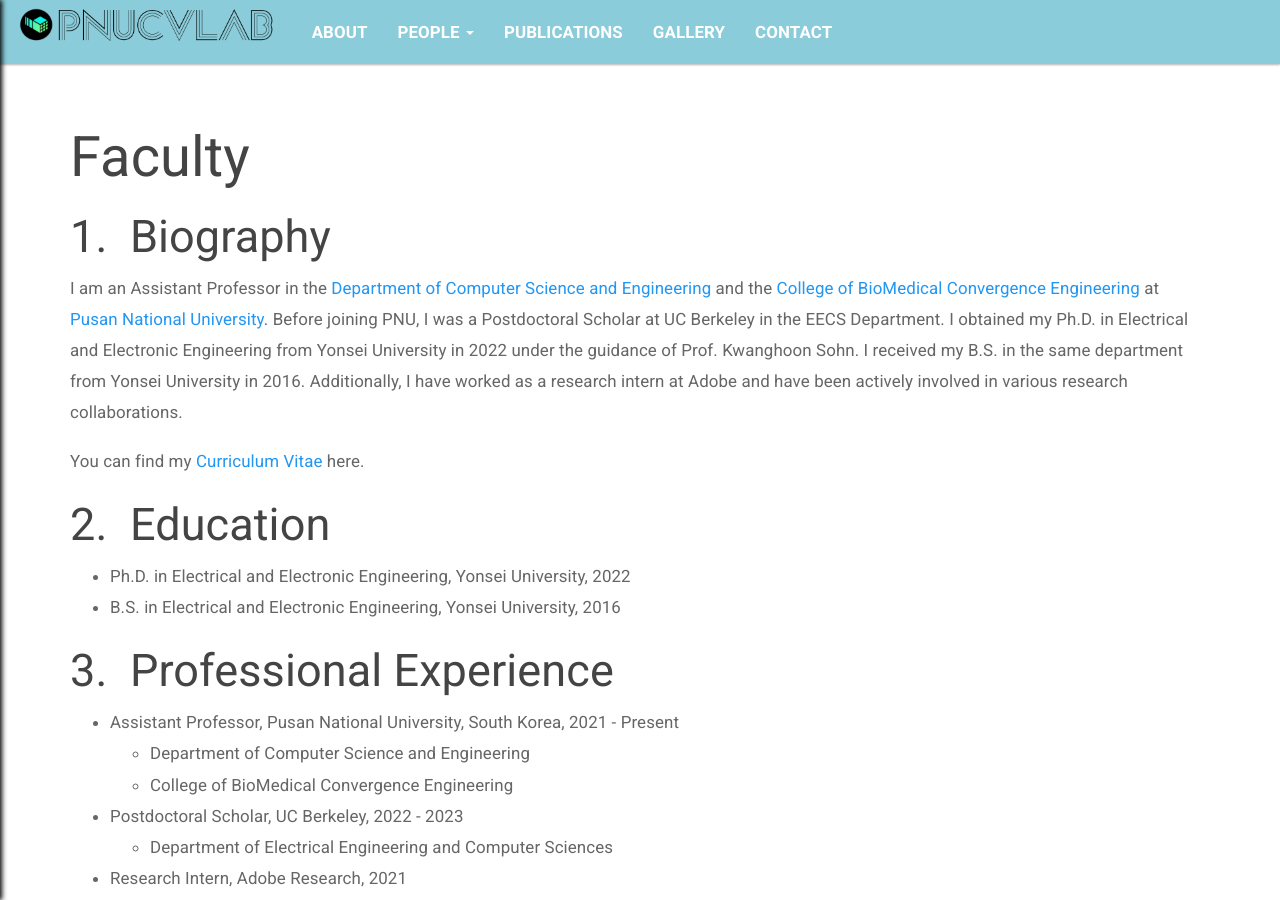
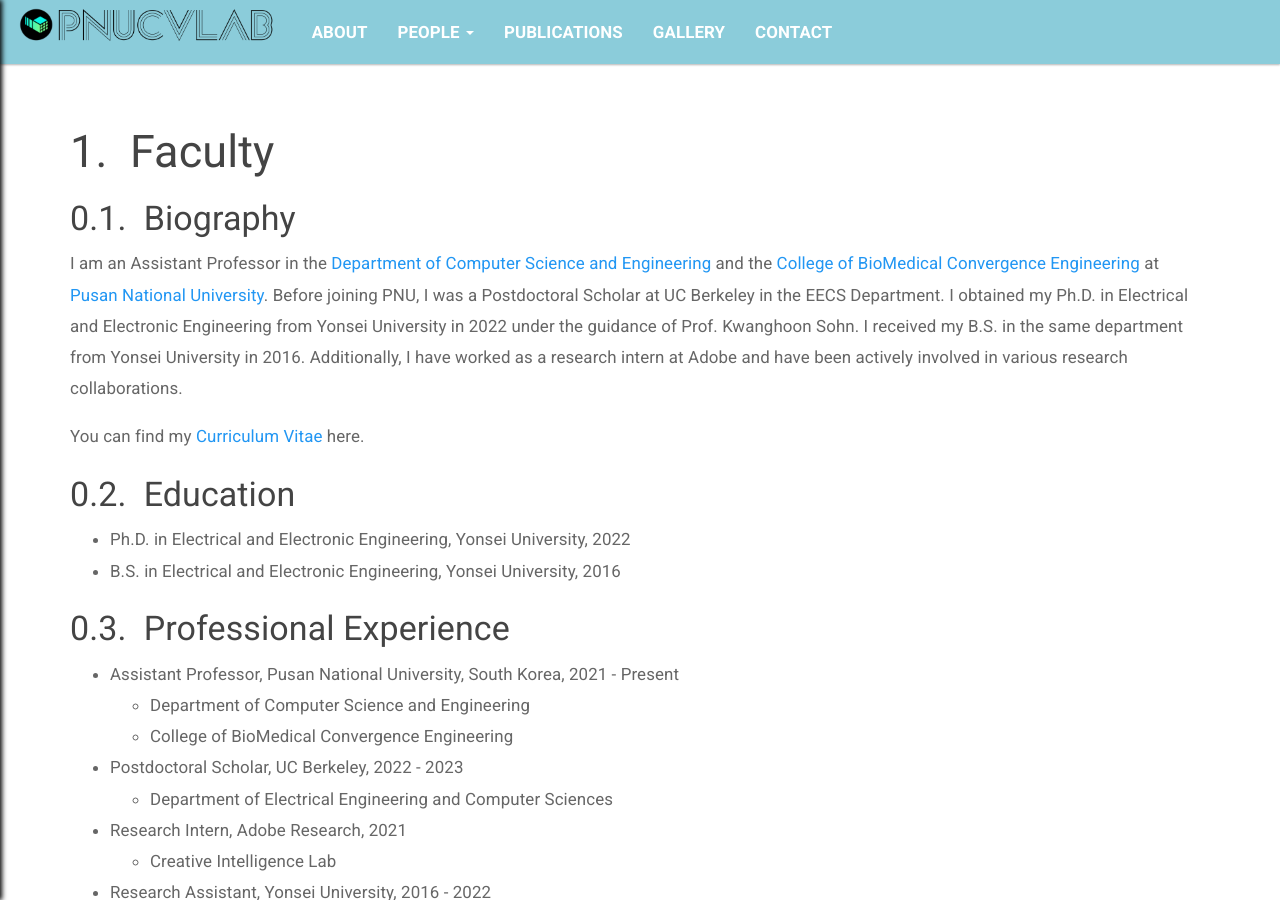
Before and after one commit to pnucvlab/pnucvlab.github.io, a Jekyll site: the page built from pages/people/faculty.md, in a window 1280 px wide and 900 px high. Built offline with Jekyll 4.4.1, drawn with Linux system fonts in a browser that asks for light colours.

```diff
--- a/pages/people/faculty.md
+++ b/pages/people/faculty.md
@@ -4,18 +4,18 @@ title: Faculty
 permalink: /people/faculty/
 ---
 
-# Faculty
+## Faculty
 
-## Biography
+### Biography
 I am an Assistant Professor in the [Department of Computer Science and Engineering](https://cse.pusan.ac.kr/cse/index.do) and the [College of BioMedical Convergence Engineering](https://bce.pusan.ac.kr/bce/index.do) at [Pusan National University](https://www.pusan.ac.kr/kor/Main.do). Before joining PNU, I was a Postdoctoral Scholar at UC Berkeley in the EECS Department. I obtained my Ph.D. in Electrical and Electronic Engineering from Yonsei University in 2022 under the guidance of Prof. Kwanghoon Sohn. I received my B.S. in the same department from Yonsei University in 2016. Additionally, I have worked as a research intern at Adobe and have been actively involved in various research collaborations.
 
 You can find my [Curriculum Vitae](/assets/files/cv_srj.pdf "CV") here.
 
-## Education
+### Education
 * Ph.D. in Electrical and Electronic Engineering, Yonsei University, 2022
 * B.S. in Electrical and Electronic Engineering, Yonsei University, 2016
 
-## Professional Experience
+### Professional Experience
 * Assistant Professor, Pusan National University, South Korea, 2021 - Present
   * Department of Computer Science and Engineering
   * College of BioMedical Convergence Engineering
@@ -26,14 +26,14 @@ You can find my [Curriculum Vitae](/assets/files/cv_srj.pdf "CV") here.
 * Research Assistant, Yonsei University, 2016 - 2022
   * Department of Electrical and Electronic Engineering
 
-## Professional Activity
+### Professional Activity
 * Reviewer: CVPR 2020-2022, ICCV 2021, ECCV 2022, NeurIPS 2020-2022, ICLR 2021-2023, ICML 2021-2022, ACCV 2020-2022, WACV 2021-2022, Pattern Recognition, Neurocomputing
 
-## Service
+### Service
 * Local Arrangements Chair, KCCV 2024
 * Reviewer for CVPR, ICCV, ECCV, NeurIPS, ICML, ICLR, TPAMI, and others.
 
-## Teaching
+### Teaching
 * 2025 Spring: Introduction to Computer Vision, Advanced Computer Vision
 * 2024 Fall: Introduction to Electric and Electronic Engineering, Programming for Deep Learning
 * 2024 Spring: Discrete Mathematics, Introduction to Data Science, Advanced Computer Vision
```
Also changed, not shown: pages/about.md (renamed from pages/about.html), pages/contact.md (renamed from pages/contact.html), pages/gallery.md (renamed from pages/gallery.html), pages/people/students.md (renamed from pages/people/students.html), pages/publications.md (renamed from pages/publications.html).
